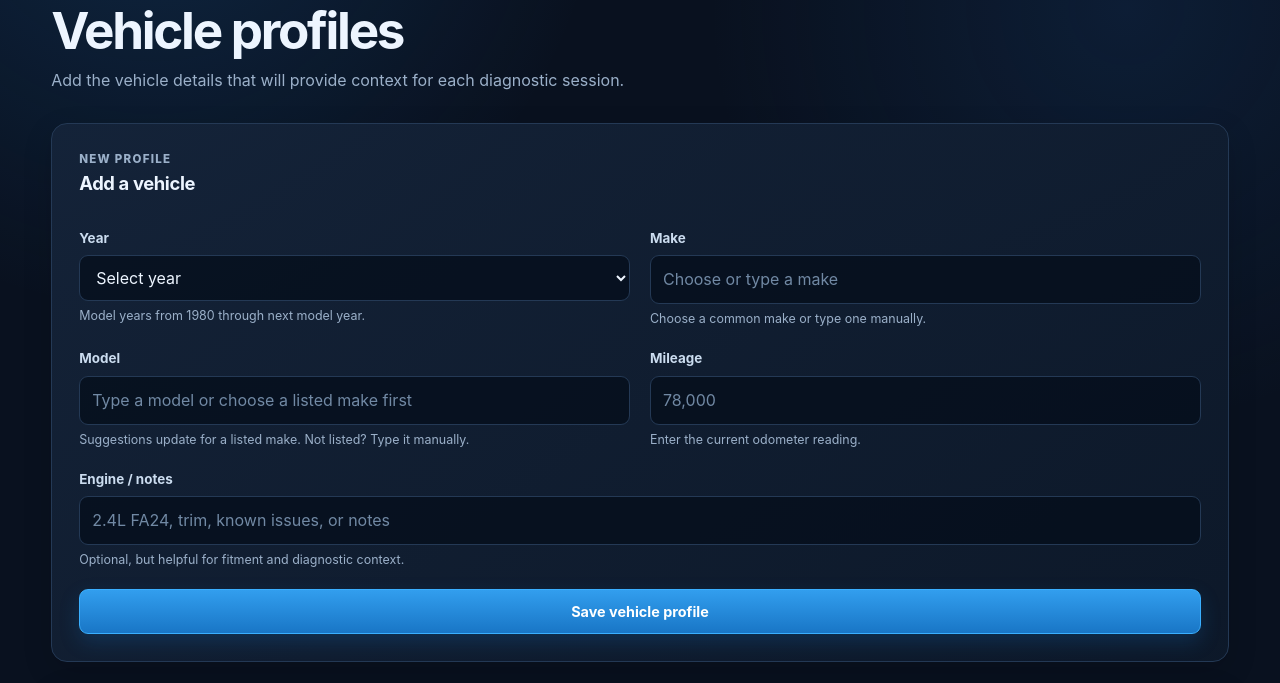
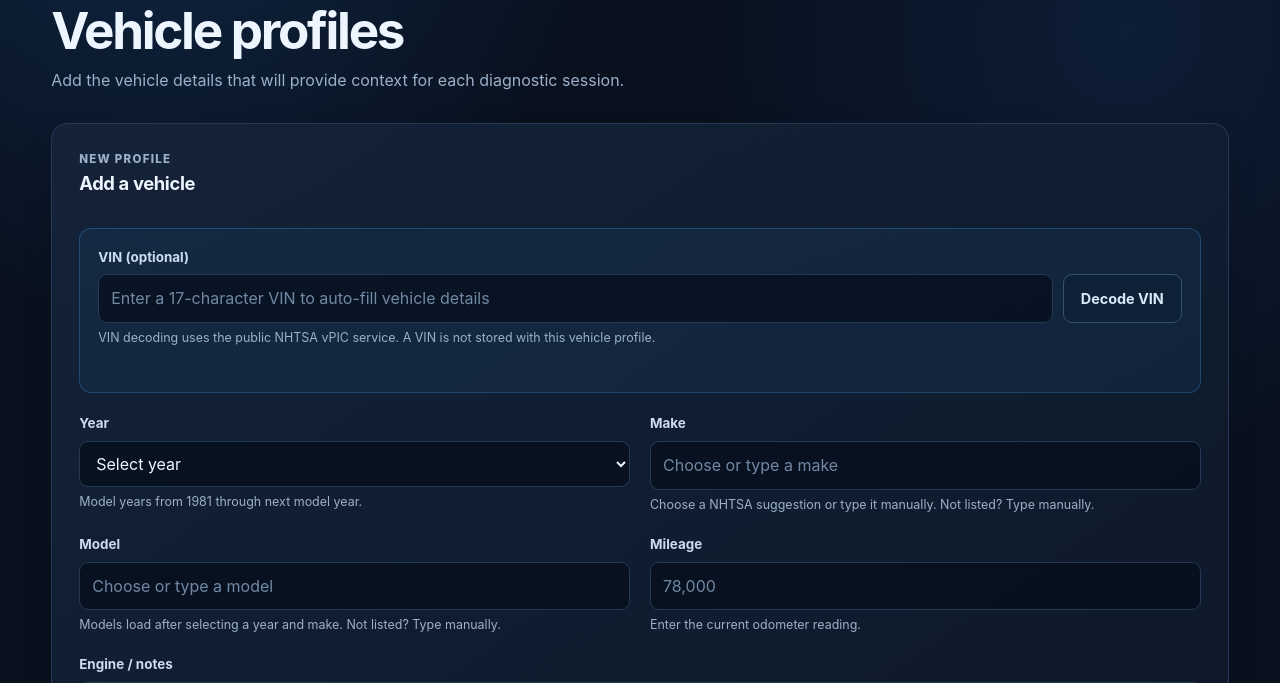
Before and after one commit to Abhay-MechMate/mechmate-ai, a FastAPI app: template app/templates/vehicles.html in a window 1280 px wide. Shown: the part 136-819 px from the top of the page. Run offline with FastAPI, Linux system fonts and the light colour scheme; the template is opened without the code that fills it, so the values that code supplies are empty; some libraries are stand-ins or nearby versions.

Commit message:
vin decoding

```diff
--- a/app/main.py
+++ b/app/main.py
@@ -1,6 +1,10 @@
 import hmac
 import os
+import re
+from datetime import date
+from urllib.parse import quote
 
+import httpx
 from fastapi import FastAPI, Form, Header, HTTPException, Request
 from fastapi.responses import HTMLResponse, RedirectResponse
 from fastapi.staticfiles import StaticFiles
@@ -63,6 +67,9 @@ DEMO_VEHICLE = {
 DEMO_DIAGNOSTIC_INPUT = "Demo data: P0301 cylinder one misfire"
 DEMO_CUSTOMER_NAME = "Demo Customer"
 DEMO_CASE_COMPLAINT = "Rough idle with OBD-II code P0301"
+NHTSA_VPIC_BASE_URL = "https://vpic.nhtsa.dot.gov/api/vehicles"
+NHTSA_MAKES_CACHE: dict[int, list[str]] = {}
+NHTSA_MODELS_CACHE: dict[tuple[int, str], list[str]] = {}
 
 # Create database tables when the website starts.
 init_db()
@@ -151,6 +158,123 @@ def is_voice_request_authorized(provided_key: str | None) -> bool:
         return True
 
     return bool(provided_key) and hmac.compare_digest(provided_key, configured_key)
+
+
+def fetch_nhtsa_json(path: str) -> dict | None:
+    """Fetch a JSON response from NHTSA vPIC without exposing it to the browser."""
+    try:
+        response = httpx.get(
+            f"{NHTSA_VPIC_BASE_URL}/{path}",
+            params={"format": "json"},
+            timeout=5.0,
+        )
+        response.raise_for_status()
+        payload = response.json()
+    except (httpx.HTTPError, ValueError):
+        return None
+
+    return payload if isinstance(payload, dict) else None
+
+
+def sorted_nhtsa_values(results: list[dict], field_name: str) -> list[str]:
+    """Extract, de-duplicate, and alphabetize vPIC text results."""
+    values = {
+        str(item.get(field_name, "")).strip()
+        for item in results
+        if isinstance(item, dict) and str(item.get(field_name, "")).strip()
+    }
+    return sorted(values, key=str.casefold)
+
+
+def valid_vehicle_year(year: int) -> bool:
+    return 1981 <= year <= date.today().year + 1
+
+
+@app.get("/api/vehicles/makes")
+def get_vehicle_makes(year: int):
+    if not valid_vehicle_year(year):
+        return {"makes": [], "error": "Choose a model year from 1981 through next model year."}
+
+    cached_makes = NHTSA_MAKES_CACHE.get(year)
+    if cached_makes is not None:
+        return {"makes": cached_makes}
+
+    # vPIC's make list is vehicle-type based. The selected model year is applied
+    # by the year-and-make model lookup that follows this request.
+    payload = fetch_nhtsa_json("GetMakesForVehicleType/car")
+    results = payload.get("Results") if payload else None
+    if not isinstance(results, list):
+        return {"makes": [], "error": "Vehicle make lookup is temporarily unavailable. Type a make manually."}
+
+    makes = sorted_nhtsa_values(results, "MakeName")
+    NHTSA_MAKES_CACHE[year] = makes
+    return {"makes": makes}
+
+
+@app.get("/api/vehicles/models")
+def get_vehicle_models(year: int, make: str):
+    normalized_make = make.strip()
+    if not valid_vehicle_year(year) or not normalized_make:
+        return {"models": [], "error": "Choose a valid year and enter a make first."}
+
+    cache_key = (year, normalized_make.casefold())
+    cached_models = NHTSA_MODELS_CACHE.get(cache_key)
+    if cached_models is not None:
+        return {"models": cached_models}
+
+    encoded_make = quote(normalized_make, safe="")
+    if year > 1995:
+        path = f"GetModelsForMakeYear/make/{encoded_make}/modelyear/{year}"
+    else:
+        path = f"GetModelsForMake/{encoded_make}"
+
+    payload = fetch_nhtsa_json(path)
+    results = payload.get("Results") if payload else None
+    if not isinstance(results, list):
+        return {"models": [], "error": "Vehicle model lookup is temporarily unavailable. Type a model manually."}
+
+    models = sorted_nhtsa_values(results, "Model_Name")
+    NHTSA_MODELS_CACHE[cache_key] = models
+    return {"models": models}
+
+
+@app.get("/api/vehicles/decode-vin")
+def decode_vehicle_vin(vin: str):
+    normalized_vin = vin.strip().upper()
+    if not re.fullmatch(r"[A-HJ-NPR-Z0-9]{17}", normalized_vin):
+        return {"vehicle": None, "error": "Enter a valid 17-character VIN to decode it."}
+
+    payload = fetch_nhtsa_json(f"DecodeVinValuesExtended/{normalized_vin}")
+    results = payload.get("Results") if payload else None
+    decoded_values = results[0] if isinstance(results, list) and results else None
+    if not isinstance(decoded_values, dict):
+        return {"vehicle": None, "error": "VIN decoding is temporarily unavailable. Enter vehicle details manually."}
+
+    decoded_year = str(decoded_values.get("ModelYear", "")).strip()
+    displacement = str(decoded_values.get("DisplacementL", "")).strip()
+    cylinders = str(decoded_values.get("EngineCylinders", "")).strip()
+    engine_parts = [
+        f"{displacement}L" if displacement else "",
+        f"{cylinders} cylinders" if cylinders else "",
+        str(decoded_values.get("EngineModel", "")).strip(),
+        str(decoded_values.get("FuelTypePrimary", "")).strip(),
+    ]
+    vehicle = {
+        "year": int(decoded_year) if decoded_year.isdigit() and valid_vehicle_year(int(decoded_year)) else None,
+        "make": str(decoded_values.get("Make", "")).strip(),
+        "model": str(decoded_values.get("Model", "")).strip(),
+        "engine": ", ".join(part for part in engine_parts if part),
+    }
+    error_text = str(decoded_values.get("ErrorText", "")).strip()
+    error_code = str(decoded_values.get("ErrorCode", "")).strip()
+    decode_error = error_text if error_code not in ("", "0") else None
+    if not any((vehicle["year"], vehicle["make"], vehicle["model"])):
+        return {
+            "vehicle": None,
+            "error": decode_error or "NHTSA could not identify this VIN. Enter vehicle details manually.",
+        }
+
+    return {"vehicle": vehicle, "error": decode_error}
 
 
 def run_diagnostic_with_knowledge(
--- a/app/static/styles.css
+++ b/app/static/styles.css
@@ -99,6 +99,12 @@ input:hover, select:hover { border-color: var(--border-strong); }
 input:focus, select:focus { border-color: var(--blue); background: rgba(5, 14, 27, 0.95); box-shadow: 0 0 0 3px rgba(56, 165, 255, 0.2); outline: none; }
 select:disabled { cursor: not-allowed; opacity: 0.58; }
 .field-help { margin: 7px 0 0; color: var(--muted); font-size: 0.78rem; line-height: 1.35; }
+.vin-lookup { padding: 18px; border: 1px solid rgba(56, 165, 255, 0.28); border-radius: 12px; background: rgba(56, 165, 255, 0.06); }
+.vin-input-row { display: flex; gap: 10px; }
+.vin-input-row input { min-width: 0; }
+.vin-input-row .button { flex: 0 0 auto; }
+.lookup-status { min-height: 1.35em; margin: 9px 0 0; color: #b9d8ca; font-size: 0.84rem; }
+.lookup-status.lookup-error { color: #ffc4c7; }
 .success { margin-bottom: 20px; padding: 13px 15px; border: 1px solid rgba(77, 212, 160, 0.45); border-radius: 10px; background: rgba(32, 130, 94, 0.16); color: #bdf4d8; }
 .list-item { margin-top: 13px; padding: 18px; border: 1px solid rgba(52, 81, 113, 0.76); border-radius: 12px; background: rgba(5, 15, 29, 0.38); }
 .list-item:first-of-type { margin-top: 0; }
@@ -139,5 +145,5 @@ footer { padding: 25px max(5vw, 24px) 32px; border-top: 1px solid rgba(52, 81, 1
 footer p { margin: 0; }
 @media print { @page { margin: 0.55in; } html, body { background: #fff; color: #111; } .navbar, footer, .no-print { display: none !important; } .container { width: 100%; margin: 0; padding: 0; } .card, .draft { border-color: #bbb; background: #fff; box-shadow: none; } .result, .result-section { border-color: #bbb; } .result-summary { background: #f3f6f8; color: #111; } .vehicle-meta, .muted, .draft-message, .result ul { color: #222; } .page-kicker, .section-label { color: #135b92; } .safety-note { color: #5f3b00; } .severity { border-color: #999; background: #f3f3f3; color: #111; } }
 @media (max-width: 1040px) { .navbar { align-items: flex-start; } nav { justify-content: flex-start; } .nav-links { flex: 1 1 100%; } .nav-account { margin-left: 0; padding-left: 0; border-left: 0; } }
-@media (max-width: 760px) { .navbar { align-items: flex-start; flex-direction: column; gap: 13px; } nav { width: 100%; gap: 9px; } .nav-links, .nav-account { width: 100%; } nav a { padding: 7px 8px; font-size: 0.82rem; } .nav-user { max-width: min(58vw, 220px); } .container { width: min(92%, 620px); padding-top: 32px; } .hero { grid-template-columns: 1fr; min-height: 0; padding: 32px 26px; } .hero-panel { max-width: 320px; } .grid, .form-grid, .result-grid, .history-details, .auth-shell, .dashboard-stats, .dashboard-columns, .system-status ul { grid-template-columns: 1fr; } .auth-shell { min-height: 0; gap: 24px; } .auth-card { justify-self: stretch; max-width: none; } .card { padding: 21px; } .result-section.full-result, .history-details .history-wide { grid-column: auto; } }
+@media (max-width: 760px) { .navbar { align-items: flex-start; flex-direction: column; gap: 13px; } nav { width: 100%; gap: 9px; } .nav-links, .nav-account { width: 100%; } nav a { padding: 7px 8px; font-size: 0.82rem; } .nav-user { max-width: min(58vw, 220px); } .container { width: min(92%, 620px); padding-top: 32px; } .hero { grid-template-columns: 1fr; min-height: 0; padding: 32px 26px; } .hero-panel { max-width: 320px; } .grid, .form-grid, .result-grid, .history-details, .auth-shell, .dashboard-stats, .dashboard-columns, .system-status ul { grid-template-columns: 1fr; } .vin-input-row { flex-direction: column; } .vin-input-row .button { width: 100%; } .auth-shell { min-height: 0; gap: 24px; } .auth-card { justify-self: stretch; max-width: none; } .card { padding: 21px; } .result-section.full-result, .history-details .history-wide { grid-column: auto; } }
 @media (max-width: 440px) { .brand-subtitle { display: none; } .button-row { display: grid; grid-template-columns: 1fr; } .button { width: 100%; } .history-top { flex-direction: column; gap: 6px; } }
--- a/app/static/vehicle_dropdowns.js
+++ b/app/static/vehicle_dropdowns.js
@@ -1,37 +1,3 @@
-const vehicleModelsByMake = {
-    Acura: ["ILX", "Integra", "MDX", "RDX", "TLX"],
-    "Alfa Romeo": ["Giulia", "Stelvio", "Tonale"],
-    Audi: ["A3", "A4", "A5", "A6", "A7", "A8", "Q3", "Q5", "Q7", "Q8", "RS 3", "RS 5", "S4"],
-    BMW: ["2 Series", "3 Series", "4 Series", "5 Series", "7 Series", "M2", "M3", "M4", "X1", "X3", "X5", "X7"],
-    Buick: ["Enclave", "Encore", "Envision", "Envista"],
-    Cadillac: ["CT4", "CT5", "Escalade", "LYRIQ", "XT4", "XT5", "XT6"],
-    Chevrolet: ["Blazer", "Colorado", "Corvette", "Equinox", "Malibu", "Silverado 1500", "Silverado 2500HD", "Suburban", "Tahoe", "Traverse", "Trax"],
-    Chrysler: ["300", "Pacifica", "Voyager"],
-    Dodge: ["Challenger", "Charger", "Durango", "Hornet"],
-    Ford: ["Bronco", "Escape", "Explorer", "F-150", "Maverick", "Mustang", "Ranger", "Super Duty", "Transit"],
-    Genesis: ["G70", "G80", "G90", "GV60", "GV70", "GV80"],
-    GMC: ["Acadia", "Canyon", "Hummer EV", "Sierra 1500", "Terrain", "Yukon"],
-    Honda: ["Accord", "Civic", "CR-V", "HR-V", "Odyssey", "Passport", "Pilot", "Ridgeline"],
-    Hyundai: ["Elantra", "Ioniq 5", "Kona", "Palisade", "Santa Cruz", "Santa Fe", "Sonata", "Tucson"],
-    Infiniti: ["Q50", "QX50", "QX55", "QX60", "QX80"],
-    Jeep: ["Compass", "Gladiator", "Grand Cherokee", "Grand Wagoneer", "Renegade", "Wagoneer", "Wrangler"],
-    Kia: ["Carnival", "EV6", "Forte", "K5", "Niro", "Seltos", "Sorento", "Soul", "Sportage", "Telluride"],
-    Lexus: ["ES", "GX", "IS", "LC", "LS", "LX", "NX", "RX", "TX", "UX"],
-    Lincoln: ["Aviator", "Corsair", "Nautilus", "Navigator"],
-    Mazda: ["CX-30", "CX-5", "CX-50", "CX-90", "Mazda3", "MX-5 Miata"],
-    "Mercedes-Benz": ["C-Class", "CLA", "CLE", "E-Class", "EQE", "EQS", "GLA", "GLC", "GLE", "GLS", "S-Class"],
-    Mini: ["Clubman", "Convertible", "Countryman", "Hardtop"],
-    Mitsubishi: ["Eclipse Cross", "Mirage", "Outlander", "Outlander PHEV"],
-    Nissan: ["Altima", "Ariya", "Frontier", "Kicks", "Leaf", "Murano", "Pathfinder", "Rogue", "Sentra", "Versa", "Z"],
-    Porsche: ["718", "911", "Cayenne", "Macan", "Panamera", "Taycan"],
-    Ram: ["1500", "2500", "3500", "ProMaster"],
-    Subaru: ["Ascent", "BRZ", "Crosstrek", "Forester", "Impreza", "Legacy", "Outback", "Solterra", "WRX"],
-    Tesla: ["Cybertruck", "Model 3", "Model S", "Model X", "Model Y"],
-    Toyota: ["4Runner", "Camry", "Corolla", "GR86", "Grand Highlander", "Highlander", "Prius", "RAV4", "Sequoia", "Sienna", "Supra", "Tacoma", "Tundra"],
-    Volkswagen: ["Atlas", "Golf", "Golf R", "GTI", "ID.4", "Jetta", "Taos", "Tiguan"],
-    Volvo: ["C40 Recharge", "EX30", "EX90", "S60", "V60", "XC40", "XC60", "XC90"]
-};
-
 function appendOptions(dataList, values) {
     dataList.replaceChildren();
     values.forEach(function (value) {
@@ -41,15 +7,13 @@ function appendOptions(dataList, values) {
     });
 }
 
-function setupVehicleYearDropdown() {
-    const yearSelect = document.getElementById("vehicleYear");
-
+function setupVehicleYearDropdown(yearSelect) {
     if (!yearSelect) {
         return;
     }
 
     const newestModelYear = new Date().getFullYear() + 1;
-    for (let year = newestModelYear; year >= 1980; year -= 1) {
+    for (let year = newestModelYear; year >= 1981; year -= 1) {
         const option = document.createElement("option");
         option.value = year;
         option.textContent = year;
@@ -57,37 +21,145 @@ function setupVehicleYearDropdown() {
     }
 }
 
-function setupVehicleMakeAndModelInputs() {
+function setupVehicleLookup() {
+    const yearSelect = document.getElementById("vehicleYear");
     const makeInput = document.getElementById("vehicleMake");
     const modelInput = document.getElementById("vehicleModel");
+    const engineInput = document.getElementById("vehicleEngine");
+    const vinInput = document.getElementById("vehicleVin");
+    const decodeButton = document.getElementById("decodeVinButton");
     const makeOptions = document.getElementById("vehicleMakeOptions");
     const modelOptions = document.getElementById("vehicleModelOptions");
+    const status = document.getElementById("vehicleLookupStatus");
 
-    if (!makeInput || !modelInput || !makeOptions || !modelOptions) {
+    if (!yearSelect || !makeInput || !modelInput || !engineInput || !vinInput || !decodeButton || !makeOptions || !modelOptions || !status) {
         return;
     }
 
-    const makes = Object.keys(vehicleModelsByMake).sort(function (first, second) {
-        return first.localeCompare(second);
-    });
-    appendOptions(makeOptions, makes);
+    setupVehicleYearDropdown(yearSelect);
 
-    function updateModelSuggestions() {
-        const matchingMake = makes.find(function (make) {
-            return make.toLowerCase() === makeInput.value.trim().toLowerCase();
-        });
-        const models = matchingMake ? vehicleModelsByMake[matchingMake] : [];
-        appendOptions(modelOptions, [...models].sort(function (first, second) {
-            return first.localeCompare(second, undefined, { numeric: true });
-        }));
-        modelInput.placeholder = matchingMake
-            ? "Choose or type a model"
-            : "Type a model or choose a listed make first";
+    let availableMakes = [];
+    let lastLoadedMake = "";
+
+    function setStatus(message, isError) {
+        status.textContent = message;
+        status.classList.toggle("lookup-error", Boolean(isError));
     }
 
-    makeInput.addEventListener("input", updateModelSuggestions);
-    updateModelSuggestions();
+    async function getLookupJson(url) {
+        const response = await fetch(url, { headers: { Accept: "application/json" } });
+        if (!response.ok) {
+            throw new Error("Vehicle lookup request failed.");
+        }
+        return response.json();
+    }
+
+    async function loadMakes() {
+        const year = yearSelect.value;
+        appendOptions(makeOptions, []);
+        appendOptions(modelOptions, []);
+        modelInput.value = "";
+        availableMakes = [];
+        lastLoadedMake = "";
+
+        if (!year) {
+            modelInput.placeholder = "Choose or type a model";
+            return;
+        }
+
+        setStatus("Loading NHTSA makes…", false);
+        try {
+            const payload = await getLookupJson(`/api/vehicles/makes?year=${encodeURIComponent(year)}`);
+            availableMakes = Array.isArray(payload.makes) ? payload.makes : [];
+            appendOptions(makeOptions, availableMakes);
+            setStatus(payload.error || (availableMakes.length ? "" : "No makes returned. You can type a make manually."), Boolean(payload.error));
+        } catch (error) {
+            setStatus("Vehicle lookup is unavailable. You can type a make and model manually.", true);
+        }
+    }
+
+    function selectedNhtsaMake() {
+        const enteredMake = makeInput.value.trim();
+        return availableMakes.find(function (make) {
+            return make.toLowerCase() === enteredMake.toLowerCase();
+        }) || "";
+    }
+
+    async function loadModels() {
+        const year = yearSelect.value;
+        const make = selectedNhtsaMake();
+        appendOptions(modelOptions, []);
+
+        if (!year || !make) {
+            modelInput.placeholder = "Choose or type a model";
+            return;
+        }
+        if (lastLoadedMake === `${year}:${make}`) {
+            return;
+        }
+
+        lastLoadedMake = `${year}:${make}`;
+        setStatus("Loading NHTSA models…", false);
+        try {
+            const payload = await getLookupJson(`/api/vehicles/models?year=${encodeURIComponent(year)}&make=${encodeURIComponent(make)}`);
+            const models = Array.isArray(payload.models) ? payload.models : [];
+            appendOptions(modelOptions, models);
+            modelInput.placeholder = models.length ? "Choose or type a model" : "Type a model manually";
+            setStatus(payload.error || (models.length ? "" : "No models returned. You can type a model manually."), Boolean(payload.error));
+        } catch (error) {
+            setStatus("Vehicle lookup is unavailable. You can type a model manually.", true);
+        }
+    }
+
+    async function decodeVin() {
+        const vin = vinInput.value.trim().toUpperCase();
+        if (!vin) {
+            setStatus("Enter a VIN to decode it.", true);
+            return;
+        }
+
+        decodeButton.disabled = true;
+        setStatus("Decoding VIN with NHTSA…", false);
+        try {
+            const payload = await getLookupJson(`/api/vehicles/decode-vin?vin=${encodeURIComponent(vin)}`);
+            if (!payload.vehicle) {
+                setStatus(payload.error || "NHTSA could not decode this VIN. Enter vehicle details manually.", true);
+                return;
+            }
+
+            const vehicle = payload.vehicle;
+            if (vehicle.year) {
+                yearSelect.value = String(vehicle.year);
+                await loadMakes();
+            }
+            if (vehicle.make) {
+                makeInput.value = vehicle.make;
+                await loadModels();
+            }
+            if (vehicle.model) {
+                modelInput.value = vehicle.model;
+            }
+            if (vehicle.engine) {
+                engineInput.value = vehicle.engine;
+            }
+            setStatus(payload.error || "VIN decoded. Review the auto-filled details before saving.", Boolean(payload.error));
+        } catch (error) {
+            setStatus("VIN decoding is unavailable. Enter vehicle details manually.", true);
+        } finally {
+            decodeButton.disabled = false;
+        }
+    }
+
+    yearSelect.addEventListener("change", loadMakes);
+    makeInput.addEventListener("input", function () {
+        lastLoadedMake = "";
+        if (selectedNhtsaMake()) {
+            loadModels();
+        } else {
+            appendOptions(modelOptions, []);
+        }
+    });
+    decodeButton.addEventListener("click", decodeVin);
 }
 
-setupVehicleYearDropdown();
-setupVehicleMakeAndModelInputs();
+setupVehicleLookup();
--- a/app/templates/vehicles.html
+++ b/app/templates/vehicles.html
@@ -6,9 +6,10 @@
 <section class="card">
     <div class="section-heading"><div><p class="section-label">New profile</p><h2>Add a vehicle</h2></div></div>
     <form method="post" action="/vehicles" class="form-grid">
-        <div><label for="vehicleYear">Year</label><select name="year" id="vehicleYear" required><option value="">Select year</option></select><p class="field-help">Model years from 1980 through next model year.</p></div>
-        <div><label for="vehicleMake">Make</label><input type="text" name="make" id="vehicleMake" list="vehicleMakeOptions" placeholder="Choose or type a make" autocomplete="organization" required><datalist id="vehicleMakeOptions"></datalist><p class="field-help">Choose a common make or type one manually.</p></div>
-        <div><label for="vehicleModel">Model</label><input type="text" name="model" id="vehicleModel" list="vehicleModelOptions" placeholder="Choose or type a model" autocomplete="off" required><datalist id="vehicleModelOptions"></datalist><p class="field-help">Suggestions update for a listed make. Not listed? Type it manually.</p></div>
+        <div class="full vin-lookup"><label for="vehicleVin">VIN (optional)</label><div class="vin-input-row"><input type="text" name="vin" id="vehicleVin" placeholder="Enter a 17-character VIN to auto-fill vehicle details" maxlength="17" autocomplete="off"><button class="button secondary" type="button" id="decodeVinButton">Decode VIN</button></div><p class="field-help">VIN decoding uses the public NHTSA vPIC service. A VIN is not stored with this vehicle profile.</p><p class="lookup-status" id="vehicleLookupStatus" role="status" aria-live="polite"></p></div>
+        <div><label for="vehicleYear">Year</label><select name="year" id="vehicleYear" required><option value="">Select year</option></select><p class="field-help">Model years from 1981 through next model year.</p></div>
+        <div><label for="vehicleMake">Make</label><input type="text" name="make" id="vehicleMake" list="vehicleMakeOptions" placeholder="Choose or type a make" autocomplete="organization" required><datalist id="vehicleMakeOptions"></datalist><p class="field-help">Choose a NHTSA suggestion or type it manually. Not listed? Type manually.</p></div>
+        <div><label for="vehicleModel">Model</label><input type="text" name="model" id="vehicleModel" list="vehicleModelOptions" placeholder="Choose or type a model" autocomplete="off" required><datalist id="vehicleModelOptions"></datalist><p class="field-help">Models load after selecting a year and make. Not listed? Type manually.</p></div>
         <div><label for="vehicleMileage">Mileage</label><input type="number" name="mileage" id="vehicleMileage" placeholder="78,000" min="0" required><p class="field-help">Enter the current odometer reading.</p></div>
         <div class="full"><label for="vehicleEngine">Engine / notes</label><input type="text" name="engine" id="vehicleEngine" placeholder="2.4L FA24, trim, known issues, or notes"><p class="field-help">Optional, but helpful for fitment and diagnostic context.</p></div>
         <button class="button full" type="submit">Save vehicle profile</button>
```
Also changed, not shown: tests/test_app_workflows.py (+91 -13 lines).
